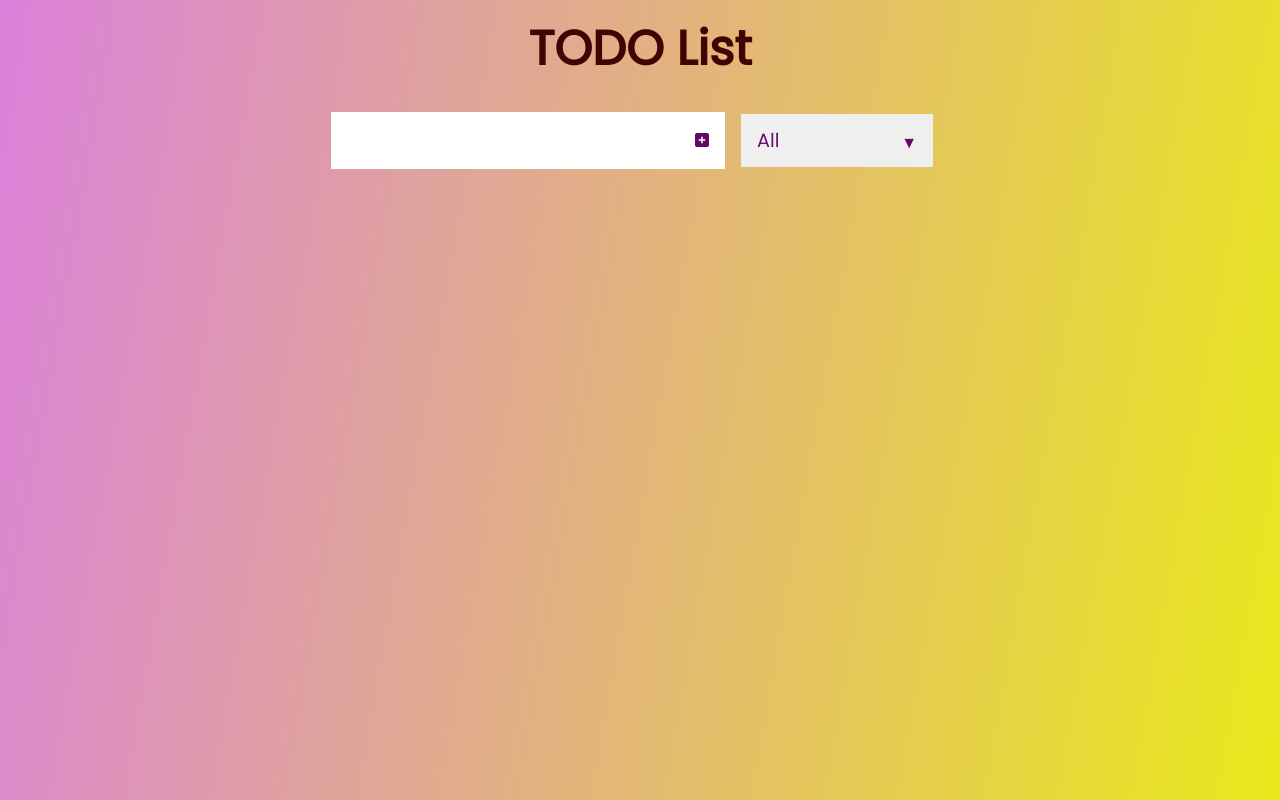
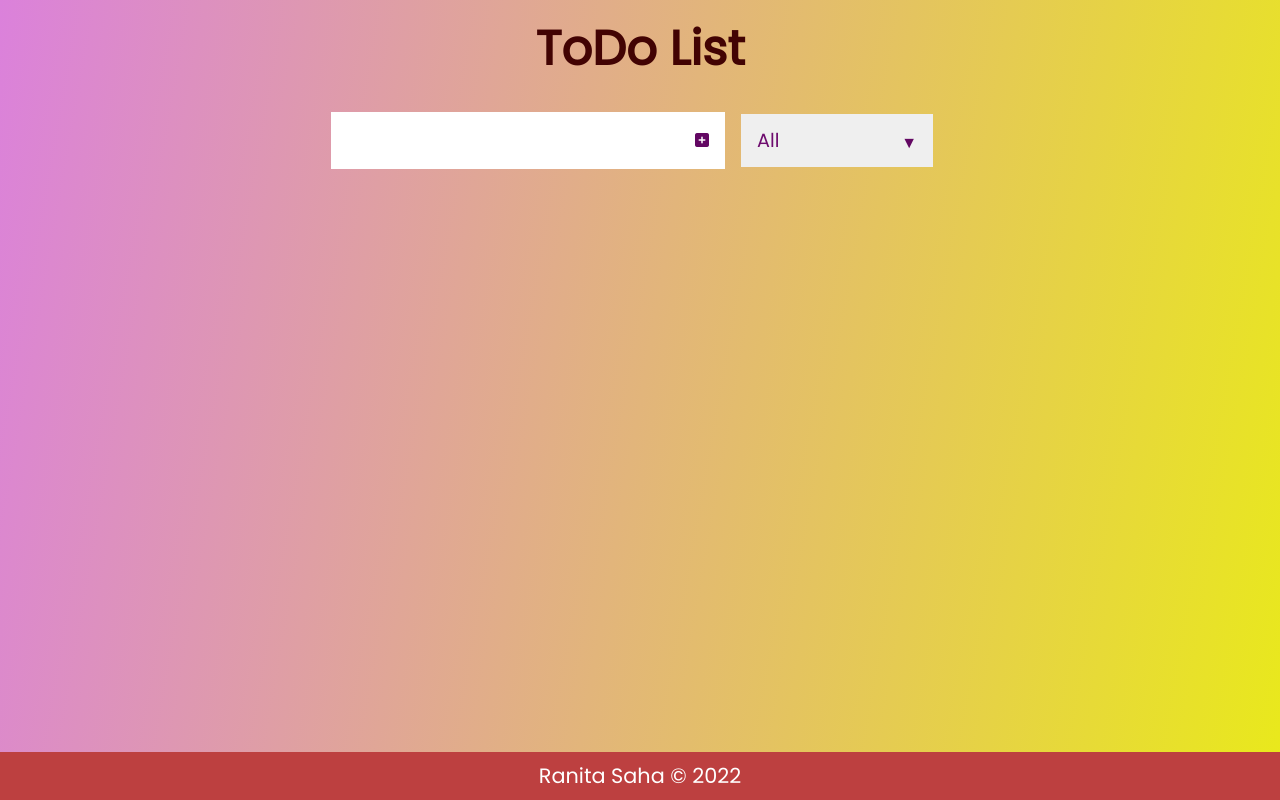
Before and after one commit to ranitasahaa1230/vanillaJS, a plain HTML site: page ToDo List/index.html in a window 1280 px wide. Drawn offline with Linux system fonts and the light colour scheme.

Commit message:
Update index.html

```diff
--- a/ToDo List/index.html
+++ b/ToDo List/index.html
@@ -11,7 +11,7 @@
 </head>
 <body>
     <header>
-        <h1>TODO List</h1>
+        <h1>ToDo List</h1>
     </header>
     <form>
         <input type="text" id="input-text"/>
@@ -31,6 +31,10 @@
     <div id="div-container">
         <ul id="todo-list"></ul>
     </div>
+
+    <footer>
+        Ranita Saha &copy; 2022
+    </footer class="footer">
     <script src="./script.js"></script>
 
 </body>
```
